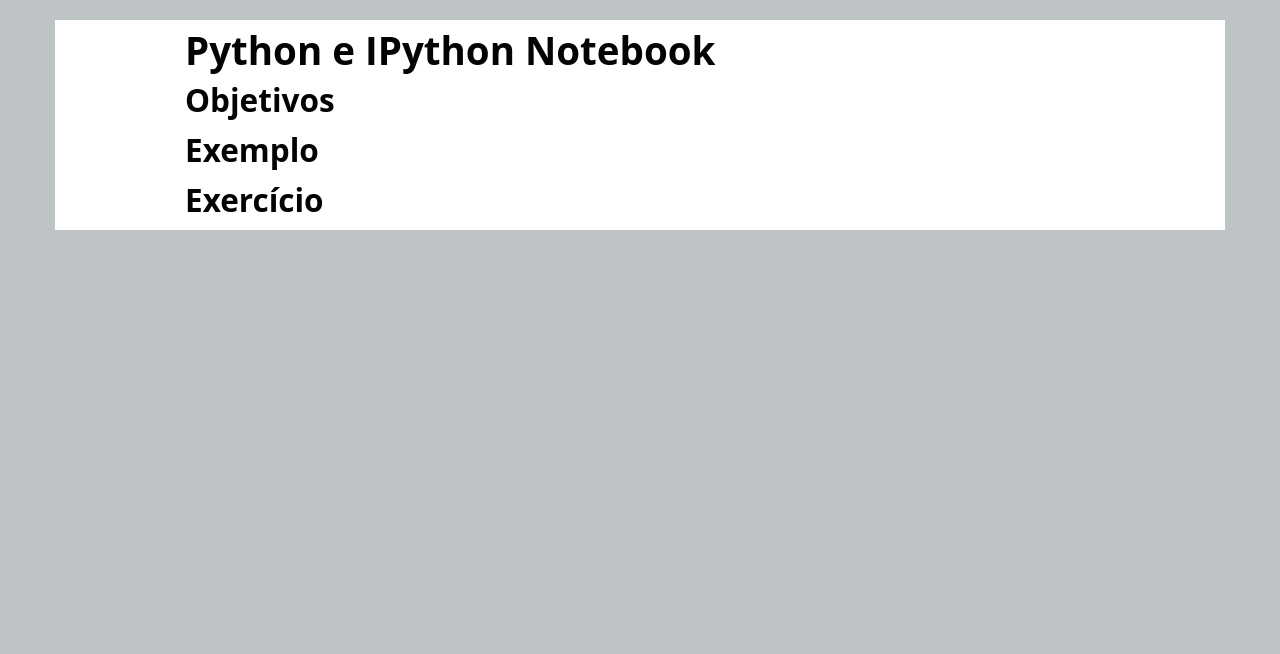
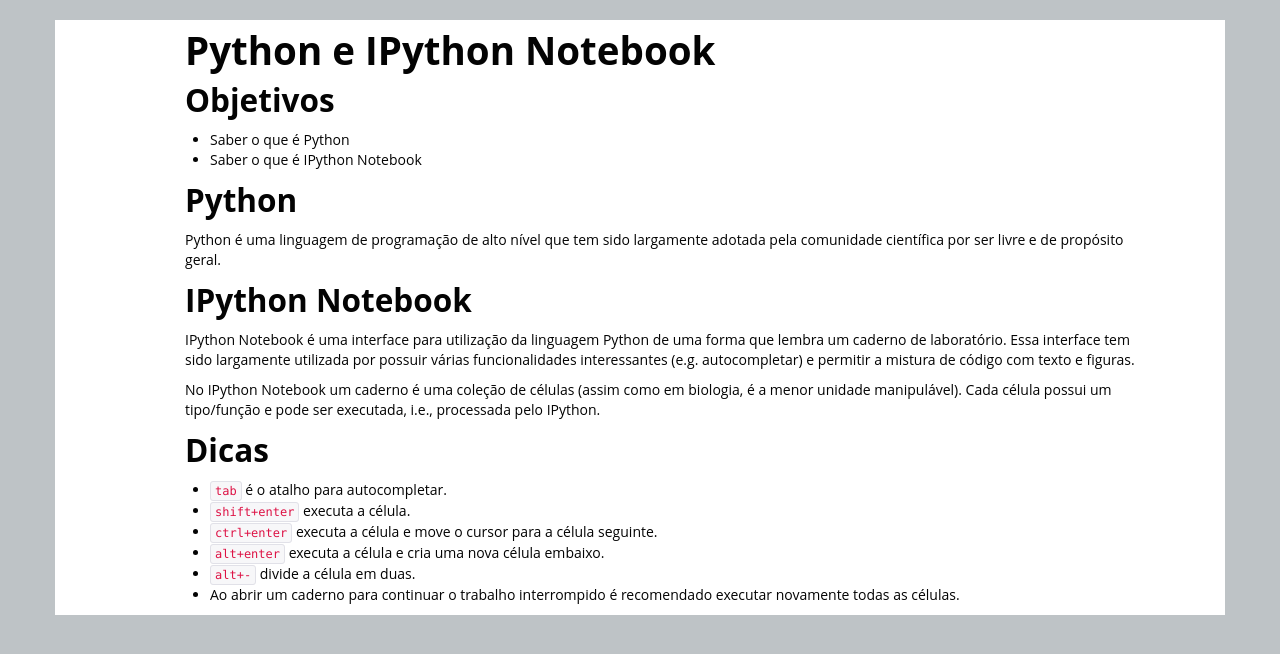
Before and after one commit to r-gaia-cs/2014-11-28-cbte, a Jekyll site: the page built from python/02-python.md, in a window 1280 px wide. Shown: the top 654 px of the page. Built offline with Jekyll 4.4.1, drawn with Linux system fonts in a browser that asks for light colours.

Commit message:
Add notes about Python and IPython Notebook

```diff
--- a/python/02-python.md
+++ b/python/02-python.md
@@ -6,6 +6,31 @@ title: Python e IPython Notebook
 
 ## Objetivos
 
-## Exemplo
+- Saber o que é Python
+- Saber o que é IPython Notebook
 
-## Exercício
+## Python
+
+Python é uma linguagem de programação de alto nível que tem sido largamente
+adotada pela comunidade científica por ser livre e de propósito geral.
+
+## IPython Notebook
+
+IPython Notebook é uma interface para utilização da linguagem Python de uma
+forma que lembra um caderno de laboratório. Essa interface tem sido largamente
+utilizada por possuir várias funcionalidades interessantes (e.g.  autocompletar)
+e permitir a mistura de código com texto e figuras.
+
+No IPython Notebook um caderno é uma coleção de células (assim como em biologia,
+é a menor unidade manipulável). Cada célula possui um tipo/função e pode ser
+executada, i.e., processada pelo IPython.
+
+## Dicas
+
+- `tab` é o atalho para autocompletar.
+- `shift+enter` executa a célula.
+- `ctrl+enter` executa a célula e move o cursor para a célula seguinte.
+- `alt+enter` executa a célula e cria uma nova célula embaixo.
+- `alt+-` divide a célula em duas.
+- Ao abrir um caderno para continuar o trabalho interrompido é recomendado
+  executar novamente todas as células.
```
